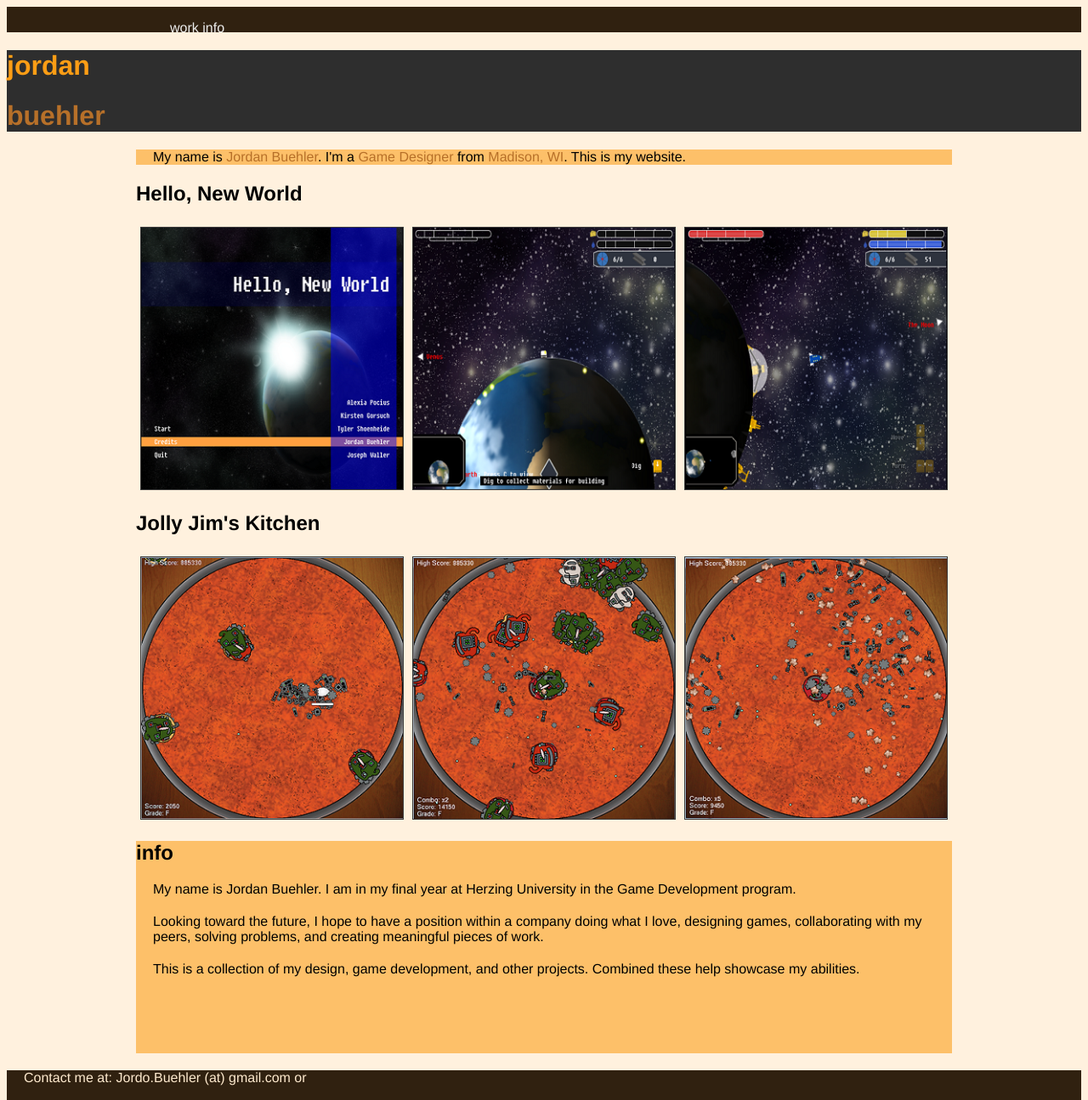
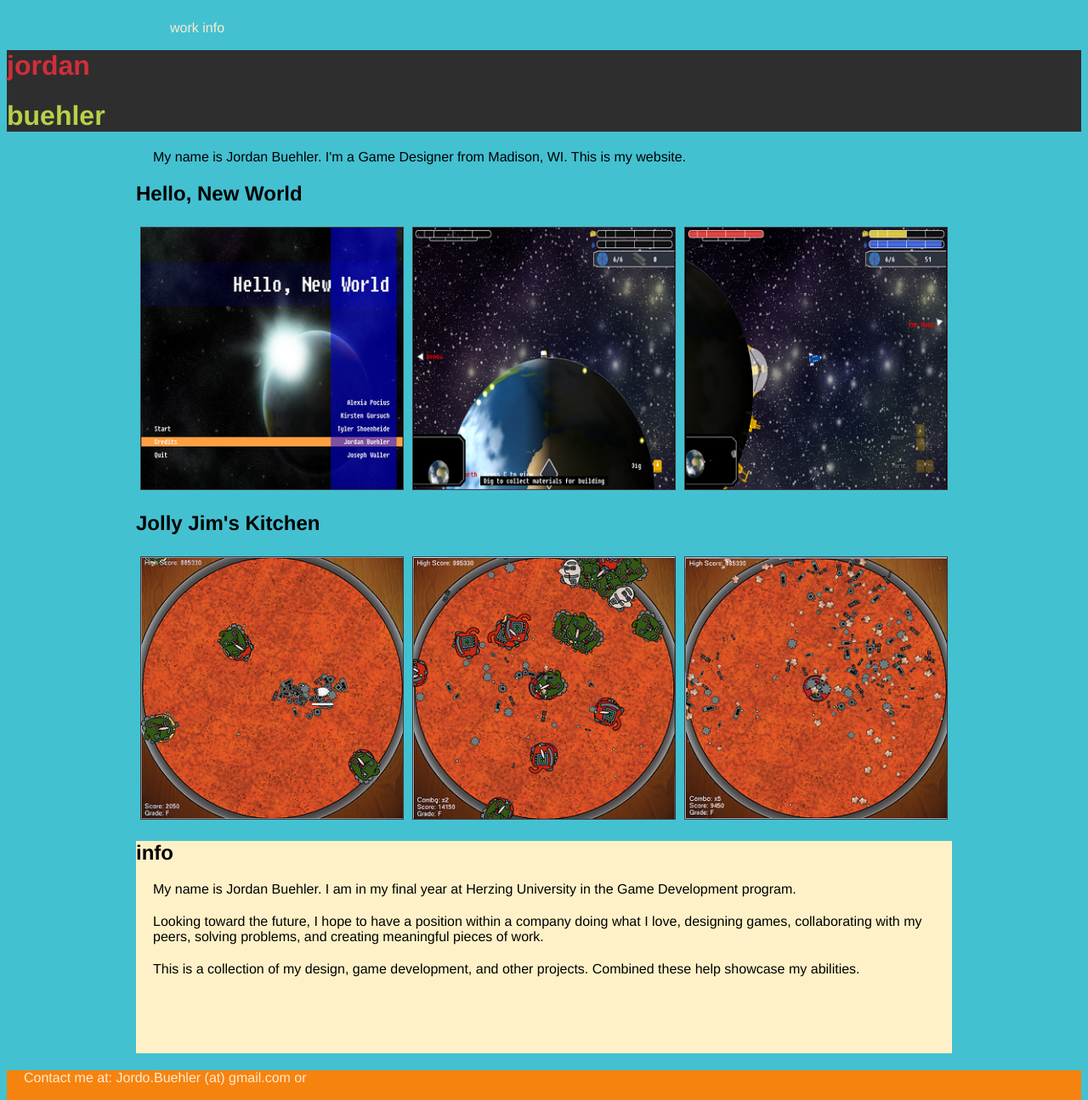
Before and after one commit to jbuehler/jbuehler.github.io, a plain HTML site: page index.html in a window 1280 px wide. Shown: the top 1295 px of the page at 85% size. Drawn offline with Linux system fonts and the light colour scheme; some packages are replaced by stand-ins of ours; a script that the page names is missing.

Commit message:
Color
This will be reverted.

```diff
--- a/assets/css/style.css
+++ b/assets/css/style.css
@@ -12,7 +12,9 @@ a {
 }
 
 em {
-	color: #B77029;
+	/*color: #D12E39; */
+	/*color: #43C1D1; */
+	/*color: #F7830F; */
 	font-style: normal;
 }
 
@@ -24,7 +26,8 @@ header {
 	position: relative;
 	top: 0px;
 	width: 100%;
-	background: #302110;
+	/*background: #302110;*/
+	/*background: #F7830F;*/
 	font-family: Helvetica, Arial, sans-serif;
 	color: #feeace;
 }
@@ -37,7 +40,6 @@ header .content {
 
 }
 	nav {
-		color: #EEEEEE;
 		margin-left: auto;
 		margin-right: auto;
 		position: absolute;
@@ -51,27 +53,23 @@ header .content {
 	background: #2E2E2E;
 }
 	#logo #fName {
-		color: #FC9D15;
+		color: #D12E39;
 	}
 
 	#logo #lName {
-		color: #B77029;
+		color: #B6D149;
 	}
 
 #tagline {
-	background: #FDC069;
+	background: #43C1D1;
 	width: 960px;
 }
 
 body {
-	/* testing container
-	width: 100%;
-	height: 100%;
-	*/
 	min-width: 960px;
-	background: #FFF1DE;
+	/*background: #FFF1C7;*/
+	background: #43C1D1;
 	font-family: Helvetica, Arial, sans-serif;
-
 }
 
 .container {
@@ -87,7 +85,8 @@ body {
 .gallery li img { display: block; width: 100%; height: auto; }
 
 #info {
-	background: #FDC069;
+	/*background: #43C1D1;*/
+	background: #FFF1C7;
 	height: 250px;
 	width: 960px;
 }
@@ -101,7 +100,8 @@ body {
 }
 
 footer {
-	background: #302110;
+	/*background: #302110;*/
+	background: #F7830F;
 	color: #FEEACE;
 }
 
```
